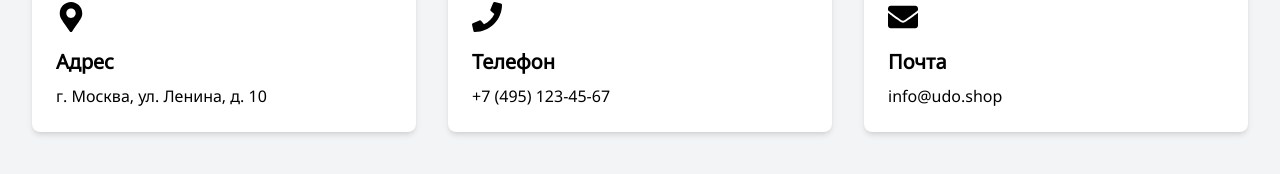
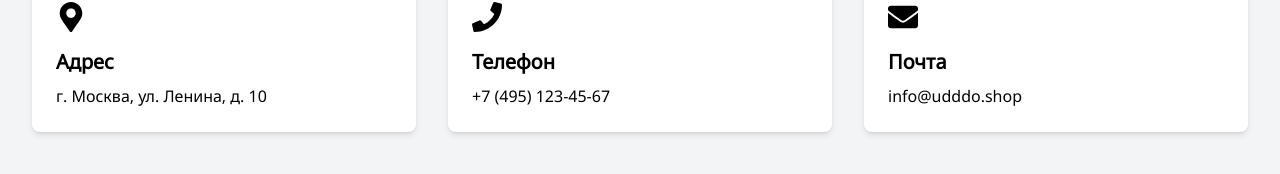
Before and after one commit to Dzhanaur1/fazel-client, a Next.js app: page /about in a window 1280 px wide. Shown: the part 190-364 px from the top of the page. Built offline with nearby package versions, Linux system fonts and the light colour scheme.

Commit message:
fix mail

```diff
--- a/app/about/page.jsx
+++ b/app/about/page.jsx
@@ -20,7 +20,7 @@ const AboutPage = () => {
           <div className="bg-white p-6 rounded-lg shadow-md">
             <FaEnvelope className="text-3xl mb-4" />
             <h2 className="text-xl font-bold mb-2">Почта</h2>
-            <p>info@udo.shop</p>
+            <p>info@udddo.shop</p>
           </div>
         </div>
         <div className="mt-12">
--- a/app/contact/page.jsx
+++ b/app/contact/page.jsx
@@ -74,7 +74,7 @@ const Contact = () => {
                 </div>
                 <div className="w-full">
                   <h4 className="mb-1 text-xl font-bold text-dark">Почта</h4>
-                  <p className="text-base text-body-color">info@udo.shop</p>
+                  <p className="text-base text-body-color">info@udddo.shop</p>
                 </div>
               </div>
             </div>
```
